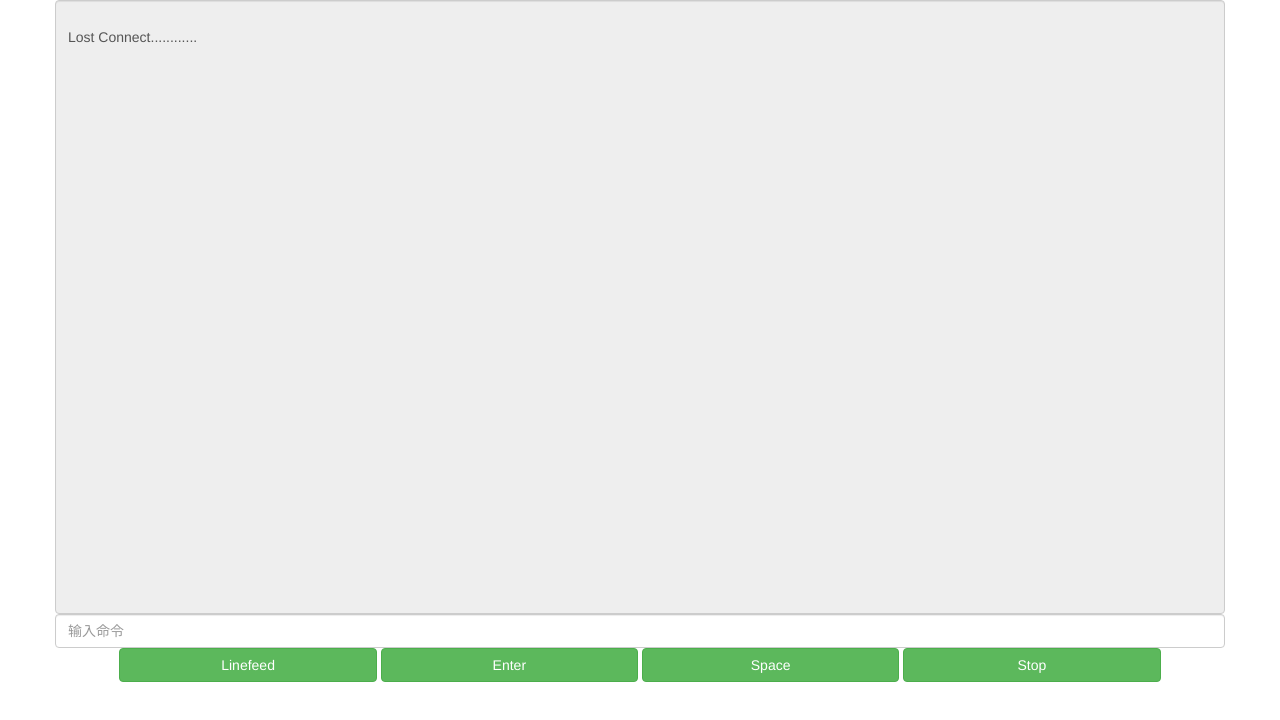
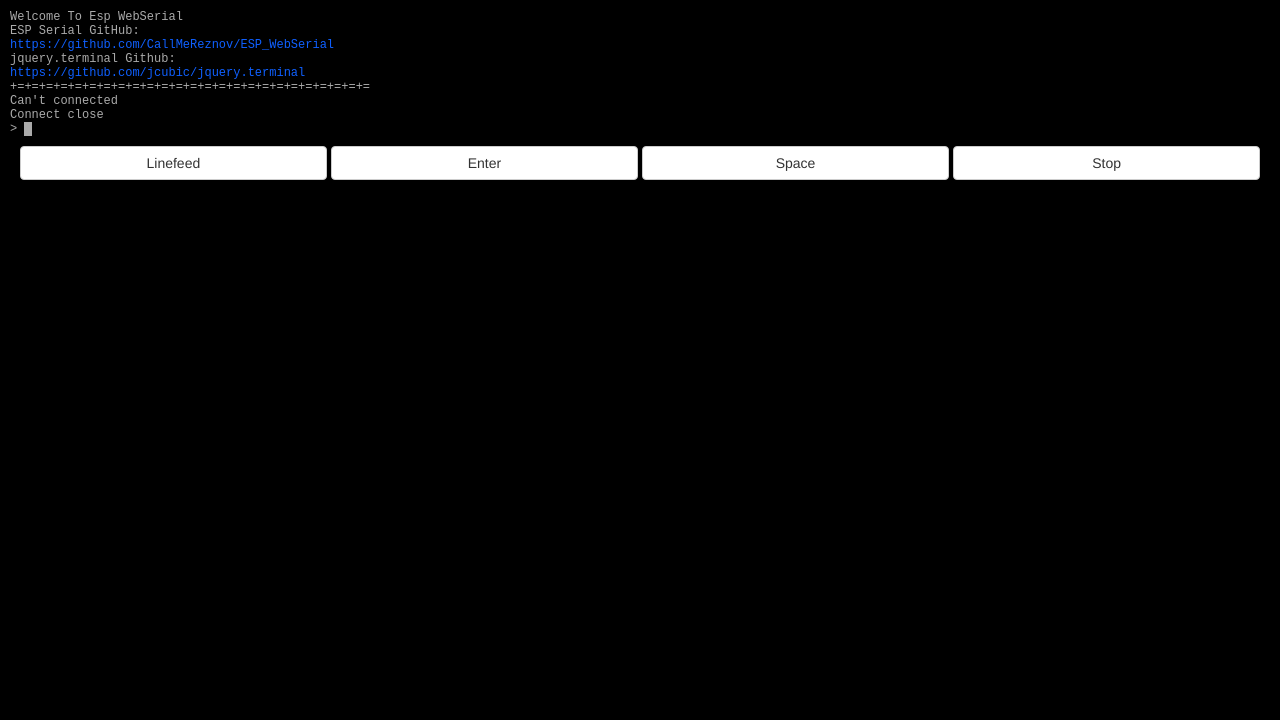
Before and after one commit to CallMeReznov/ESP_WebSerial, a plain HTML site: page data/index.html in a window 1280 px wide. Drawn offline with Linux system fonts and the light colour scheme.

Commit message:
更换了前端组件,更换了开发板使用TFT屏显示密码,输入使用RJ45,优化了一些操作,固件版本1.2

```diff
--- a/data/index.html
+++ b/data/index.html
@@ -5,99 +5,86 @@
     <meta http-equiv="X-UA-Compatible" content="IE=edge">
     <meta name="viewport" content="width=device-width, initial-scale=1.0">
     <title>Esp Web Serial Server</title>
+    <link href="./jquery.terminal.min.css" rel="stylesheet">
     <link href="./bootstrap.min.css" rel="stylesheet">
     <script src="./jquery.min.js"></script>
+    <script src="./jquery.terminal.min.js"></script>
     <script src="./bootstrap.min.js"></script>
     <style type="text/css">
-        #serial-out {
-            width: 100%;
-            overflow: auto;
-            word-break: break-all;
-            resize: none;
+        body{
+            background-color: black;
         }
-        #serial-input {
-            width: 100%;
-            overflow: auto;
-            word-break: break-all;
-            resize: none;
+        #terminalbox{
+            height: 50%;
         }
         .btn{
-            width: 22%;
+            width: 24%;
         }
+
     </style>
 
 
 </head>
 <body>
-    <div class="container">
+    <div class="container-fluid">
         <div class="row">
-            <div class="col-12">
-                <textarea class="form-control" id="serial-out" rows="30" readonly="readonly" ></textarea>
+            <div class="row-fluid" id="terminalbox">
             </div>
         </div>
         <div class="row">
-            <div class="col-12">
-                <input type="text" class="form-control" placeholder="输入命令" id="serial-input" rows="1" onkeydown="hotkey()">
-            </div>
-        </div>
-        <div class="row">
-            <div class="col-12 md-0" style="text-align:center">
-                <button onclick="sendmsg('\x0A')"title="Cancel" class="btn btn-success" type="button">Linefeed</button>
-                <button onclick="sendmsg('\x0D')"title="Cancel" class="btn btn-success" type="button">Enter</button>
-                <button onclick="sendmsg('\x20')"title="Cancel" class="btn btn-success" type="button">Space</button>
-                <button onclick="sendmsg('\x03')"title="Cancel" class="btn btn-success" type="button">Stop</button>
+            <div class="span12" style="text-align:center">
+                <button onclick="ws.send('\x0A')" class="btn btn-default" type="button">Linefeed</button>
+                <button onclick="ws.send('\x0D')" class="btn btn-default" type="button">Enter</button>
+                <button onclick="ws.send('\x20')" class="btn btn-default" type="button">Space</button>
+                <button onclick="ws.send('\x03')" class="btn btn-default" type="button">Stop</button>
 
             </div>
         </div>
+
     </div>
+
+
     <script>
-        //ws  = new WebSocket('ws://192.168.20.145:81');
+        var serial = $('#terminalbox').terminal(function(command){
+            if (command){
+                ws.send(command+'\n');
+            }else if (command == ''){
+                ws.send('\x0D');
+            }
+        },
+        {
+
+
+            greetings: 'Welcome To Esp WebSerial'+'\n'+'ESP Serial GitHub:\nhttps://github.com/CallMeReznov/ESP_WebSerial'+'\n'+'jquery.terminal Github:\nhttps://github.com/jcubic/jquery.terminal'+'\n+=+=+=+=+=+=+=+=+=+=+=+=+=+=+=+=+=+=+=+=+=+=+=+=+=',
+            keymap: {
+                'CTRL+SHIFT+SPACEBAR': function() {
+                    ws.send('\x20');
+                },
+                'CTRL+C': function() {
+                    ws.send('\x03');
+                }
+           }
+
+        });
+
+
         ws = new WebSocket('ws://'+document.location.hostname+':8088')
-        var msgout = document.getElementById('serial-out');
-        var msgin = document.getElementById('serial-input');
         if ('WebSocket' in window)
             console.log('Pass');
         else
-            alert('游览器不支持');
+            serial.echo('The browser does not support websocket');
         ws.onopen = function(){
-            console.log('连接建立成功');
+            serial.echo('Client:Connected');
         }
-        ws.onerror = function(err){
-            console.log(err.data);
+        ws.onerror = function(){
+            serial.echo("Can't connected");
         }
 
         ws.onmessage = function(serialmsg){
-
-            msgout.innerHTML+=serialmsg.data;
-            msgout.scrollTop = msgout.scrollHeight;
-
+            serial.echo(serialmsg.data)
         }
-
         ws.onclose = function(){
-
-            msgout.innerHTML+="&#10;"+"Lost Connect............"+"&#10;"
-        }
-        //不能发送空消息，否则ESP会崩溃。
-        function sendmsg(key){
-            ws.send(key);
-            console.log(key);
-        }
-        function hotkey(){
-            if (event.keyCode == 13 && msgin.value != ""){
-                ws.send(msgin.value+'\r\n');
-                msgin.value = '';
-                msgout.scrollTop = msgout.scrollHeight;
-            }
-        }
-
-        window.onbeforeunload = function(){
-            ws.close();
-            console.log('连接已关闭');
-        }
-
-        window.onclose =function(){
-            ws.close();
-            console.log('连接已关闭');
+            serial.echo("Connect close");
         }
     </script>
 </body>
```
Also changed, not shown: data/jquery.terminal.min.css (added), data/jquery.terminal.min.js (added), img/gui2.jpg (added), 4 other files.
